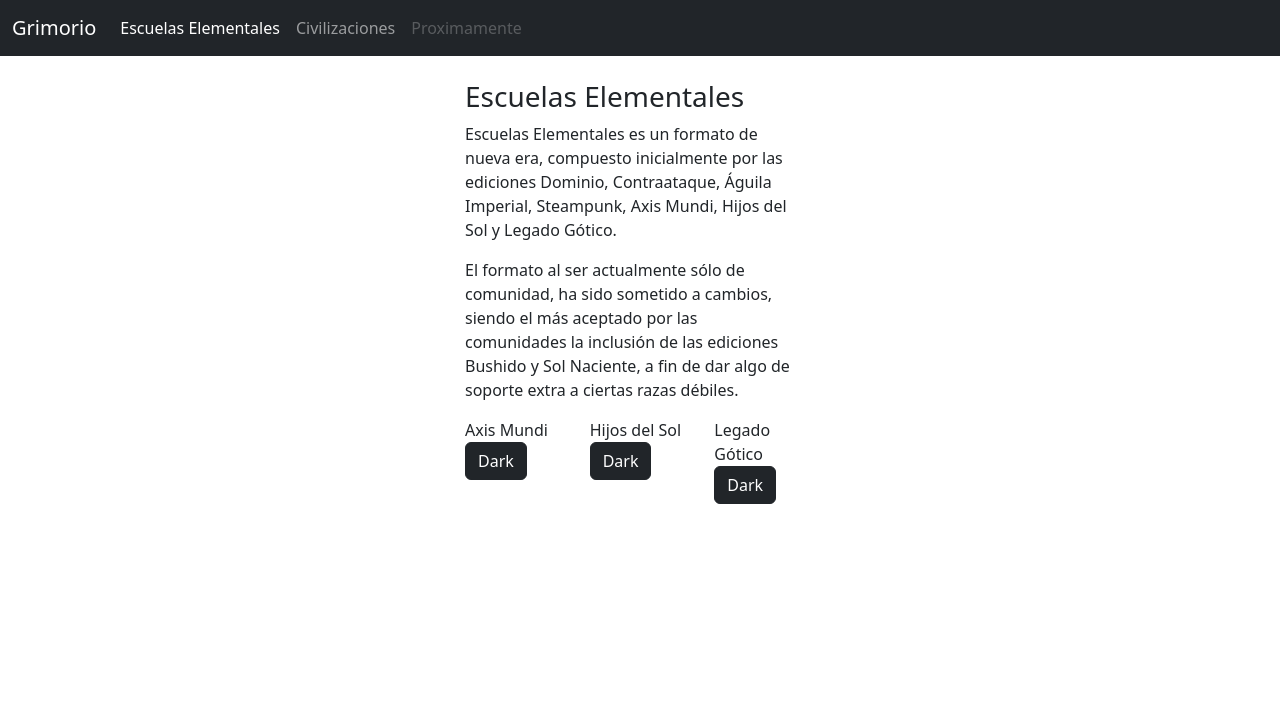
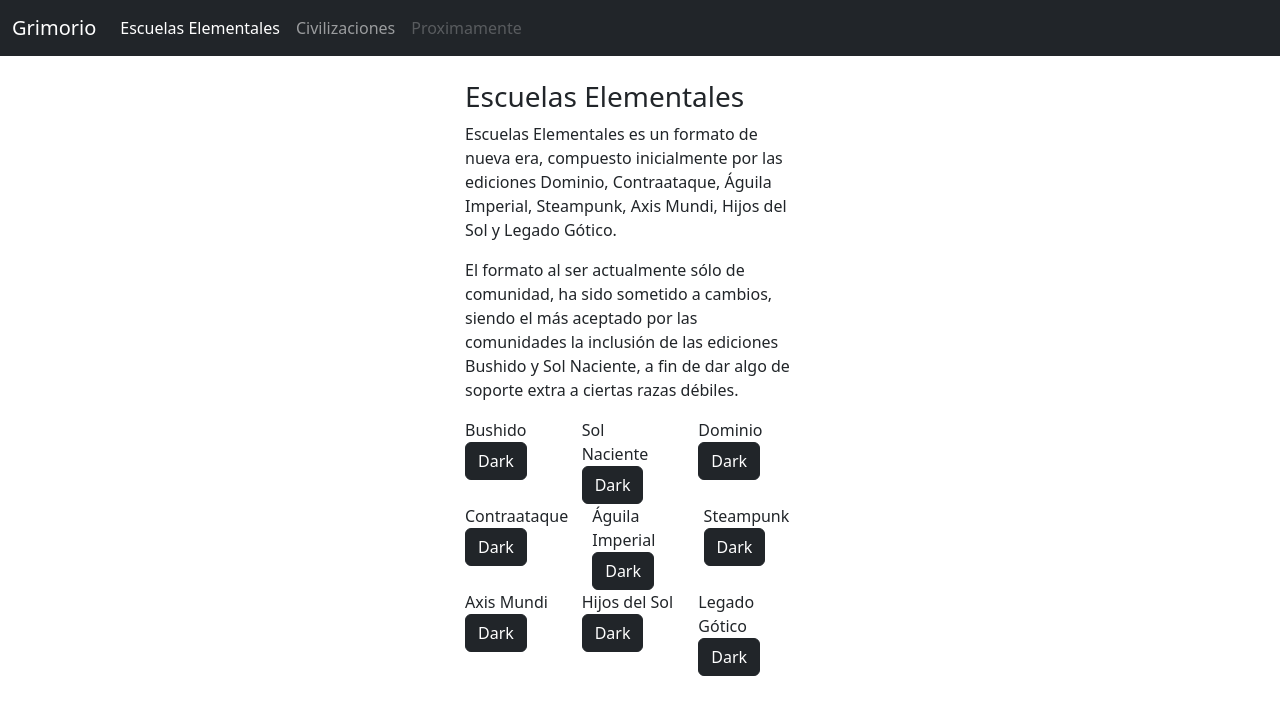
Before and after one commit to KyoJamett/grimorio, a React (Vite) app: page /grimorio/escuelas-elementales in a window 1280 px wide. Shown: the top 714 px of the page. Built offline with nearby package versions, Linux system fonts and the light colour scheme.

Commit message:
se agregan las ediciones de escuelas

```diff
--- a/src/pages/FormatPage.jsx
+++ b/src/pages/FormatPage.jsx
@@ -16,6 +16,71 @@ export function FormatPage() {
             <div className="row">
               <p>{format.details}</p>
             </div>
+            <div className="row">
+              <div className="col">
+                Bushido
+                <NavLink
+                  className="btn btn-dark"
+                  to={"/grimorio/cartas"}
+                  state={{ ed: "bushido" }}
+                >
+                  Dark
+                </NavLink>
+              </div>
+              <div className="col">
+                Sol Naciente
+                <NavLink
+                  className="btn btn-dark"
+                  to={"/grimorio/cartas"}
+                  state={{ ed: "sol-naciente" }}
+                >
+                  Dark
+                </NavLink>
+              </div>
+              <div className="col">
+                Dominio
+                <NavLink
+                  className="btn btn-dark"
+                  to={"/grimorio/cartas"}
+                  state={{ ed: "dominio" }}
+                >
+                  Dark
+                </NavLink>
+              </div>
+            </div>
+            <div className="row">
+              <div className="col">
+                Contraataque
+                <NavLink
+                  className="btn btn-dark"
+                  to={"/grimorio/cartas"}
+                  state={{ ed: "contraataque" }}
+                >
+                  Dark
+                </NavLink>
+              </div>
+              <div className="col">
+                Águila Imperial
+                <NavLink
+                  className="btn btn-dark"
+                  to={"/grimorio/cartas"}
+                  state={{ ed: "aguila-imperial" }}
+                >
+                  Dark
+                </NavLink>
+              </div>
+              <div className="col">
+                Steampunk
+                <NavLink
+                  className="btn btn-dark"
+                  to={"/grimorio/cartas"}
+                  state={{ ed: "steampunk" }}
+                >
+                  Dark
+                </NavLink>
+              </div>
+            </div>
+            <div className="row">
               <div className="col">
                 Axis Mundi
                 <NavLink
@@ -49,6 +114,7 @@ export function FormatPage() {
             </div>
           </div>
         </div>
+      </div>
     </>
   );
 }
```
Lines whose indentation alone changed are shown as unchanged.
